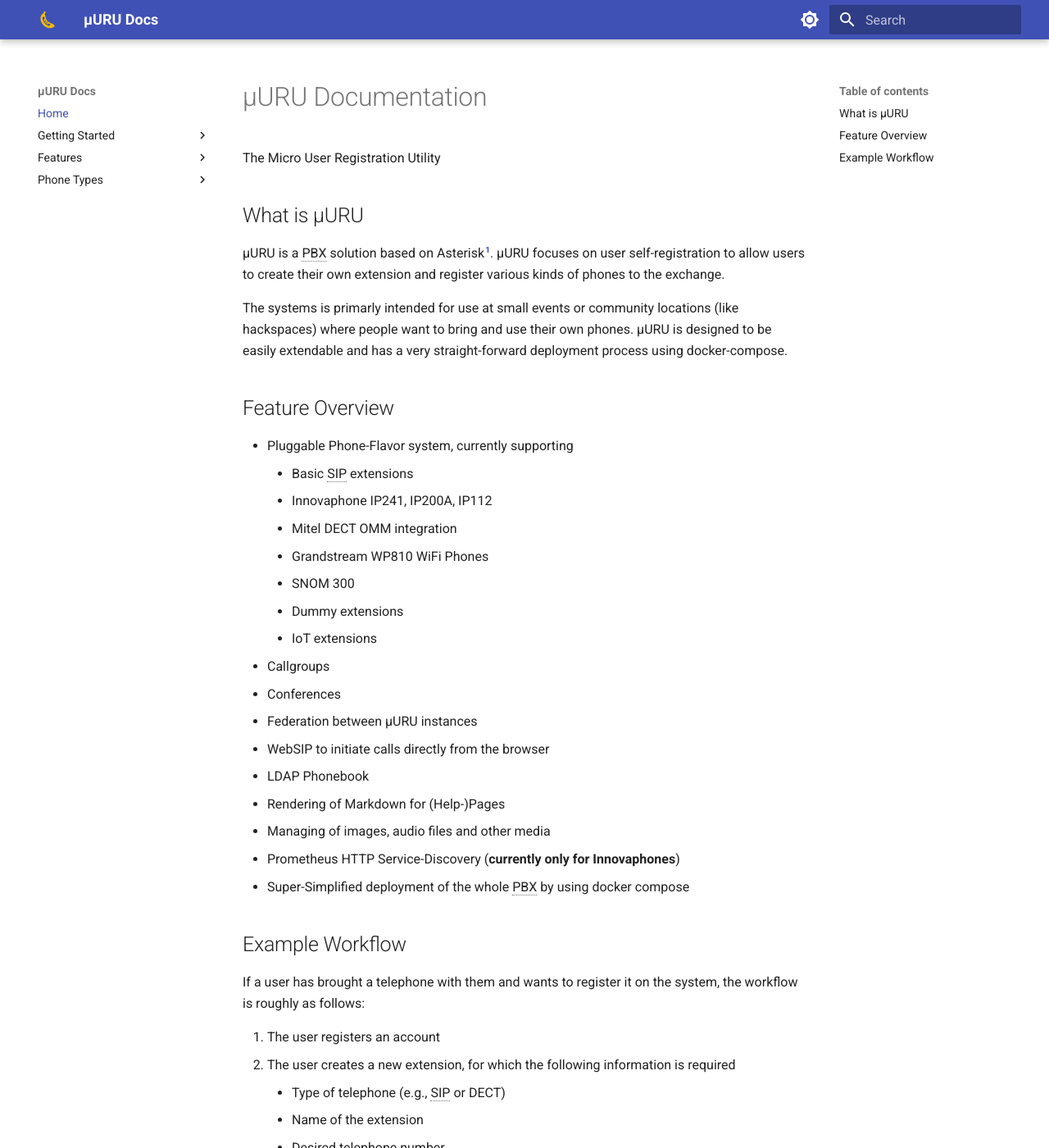
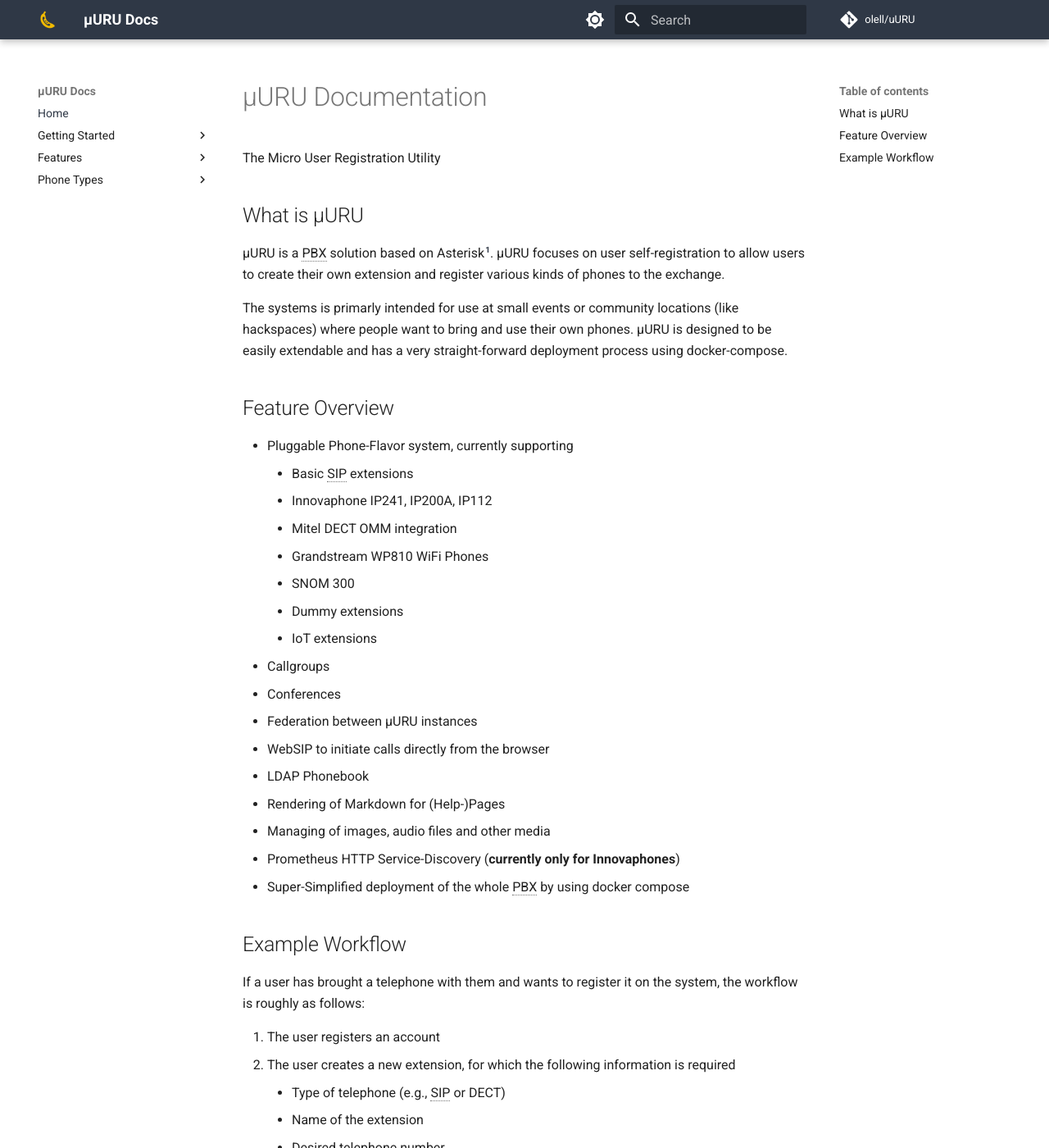
Before and after one commit to olell/uURU, an MkDocs documentation site: the page built from docs/index.md, in a window 1280 px wide and 1400 px high. Shown: the whole window at 82% size. Built offline with MkDocs 1.6.1 and Material for MkDocs 9.7.7, drawn with Linux system fonts in a browser that asks for light colours; comment, search, counter and statistics services are not loaded.

Commit message:
Added github repo and changed color

```diff
--- a/docs/stylesheets/extra.css
+++ b/docs/stylesheets/extra.css
@@ -5,3 +5,9 @@
 .md-typeset__table table:not([class]) {
   display: table
 }
+
+:root  > * {
+  --md-primary-fg-color:        #2f3846;
+  --md-primary-fg-color--light: #2f3846;
+  --md-primary-fg-color--dark:  #2f3846;
+}
--- a/mkdocs.yml
+++ b/mkdocs.yml
@@ -1,4 +1,6 @@
 site_name: µURU Docs
+repo_url: https://github.com/olell/uURU
+repo_name: olell/uURU
 
 markdown_extensions:
   - pymdownx.highlight:
```
